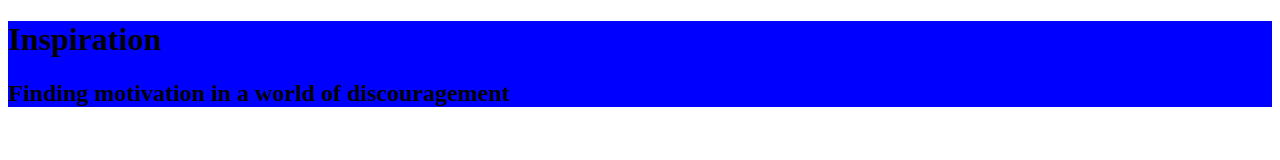
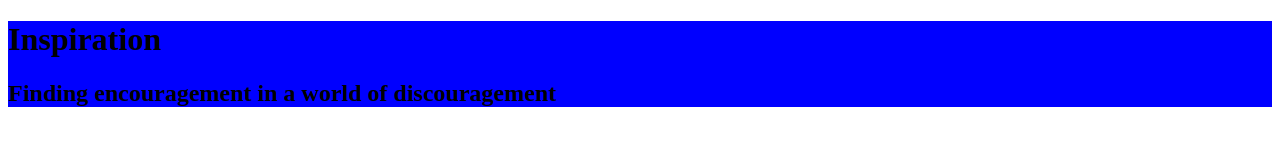
Before and after one commit to mattmcvay/Inspiration, a plain HTML site: page index.html in a window 1280 px wide. Drawn offline with Linux system fonts and the light colour scheme.

Commit message:
Index.html v2

```diff
--- a/index.html
+++ b/index.html
@@ -10,7 +10,7 @@
 <body>
     <div class="header">
         <h1>Inspiration</h1>
-        <h2>Finding motivation in a world of discouragement</h2>
+        <h2>Finding encouragement in a world of discouragement</h2>
     </div>
 </body>
 </html>
```
